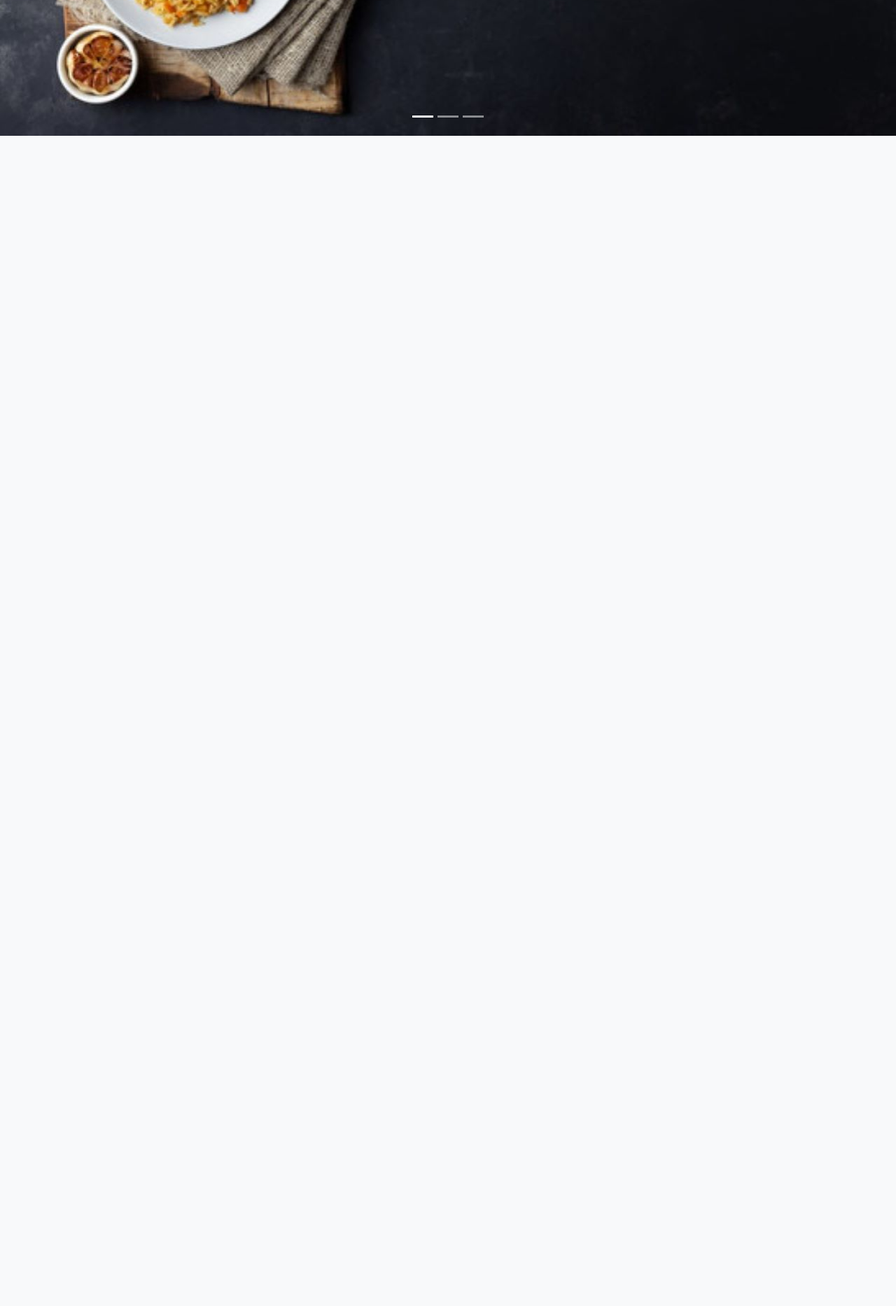
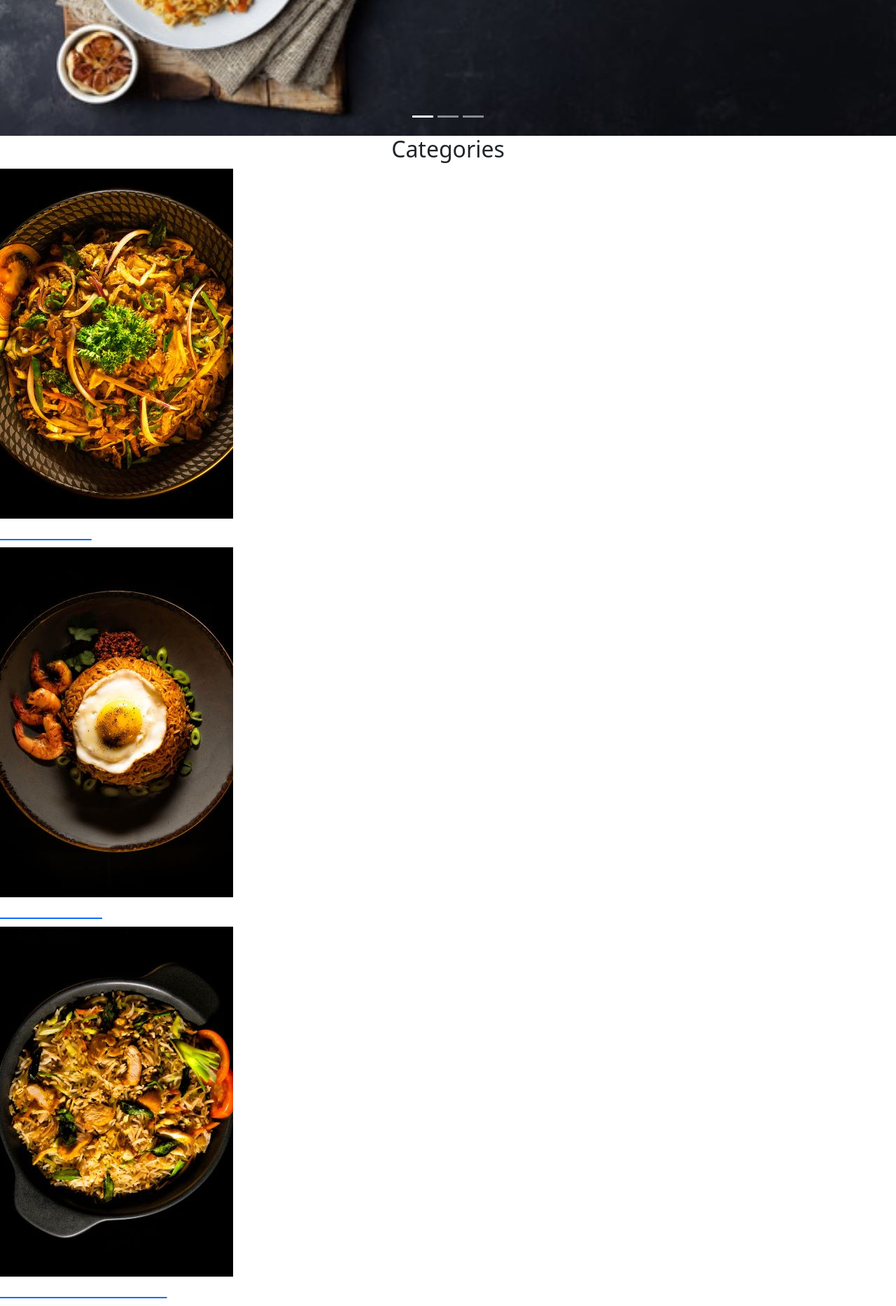
Before and after one commit to CO699-Project/Food-order-website, a PHP site: page / in a window 1280 px wide. Shown: the part 700-2566 px from the top of the page at 70% size. Before the commit the page ends 894 px from the top, so only its background shows below. Run offline with PHP 8.4, Linux system fonts and the light colour scheme.

Commit message:
added the Food Categories section

```diff
--- a/index.php
+++ b/index.php
@@ -117,6 +117,41 @@
 </div>
 <!-- Carousel Slider End Here -->
 
+<!-- Food Categories Section Starts Here -->
+<section class="categories">
+  <div class="container-2">
+      <h2 class="text-center">Categories</h2>
+
+      <a href="#">
+      <div class="box-3 float-container" >
+         <img src="images/food_images/kottu_roti.jpg" alt="Kottu Roti" class="img-responsive img-curve">
+
+         <h3 class="float-text text-white">Kottu Roti</h3>
+      </div>
+      </a>
+
+      <a href="#">
+      <div class="box-3 float-container">
+          <img src="images/food_images/nasi_goreng.jpg" alt="Nasi Goreng" class="img-responsive img-curve">
+
+         <h3 class="float-text text-white">Nasi Goreng</h3>
+      </div>
+      </a>
+
+      <a href="#">
+      <div class="box-3 float-container">
+      <img src="images/food_images/chicken_fried_rice.jpg" alt="Chicken Fried Rice" class="img-responsive img-curve">
+
+         <h3 class="float-text text-white">Chicken Fried Rice</h3>
+      </div>
+      </a>
+
+      <div class="clearmargin">
+      </div>
+  </div>
+</section>
+<!-- Food Categories Section Ends Here -->
+
 <script src="https://cdn.jsdelivr.net/npm/bootstrap@5.3.3/dist/js/bootstrap.bundle.min.js" integrity="sha384-YvpcrYf0tY3lHB60NNkmXc5s9fDVZLESaAA55NDzOxhy9GkcIdslK1eN7N6jIeHz" crossorigin="anonymous"></script>
 </body>
 </html>
```
